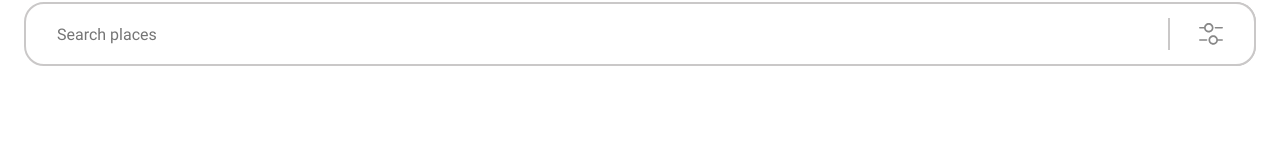
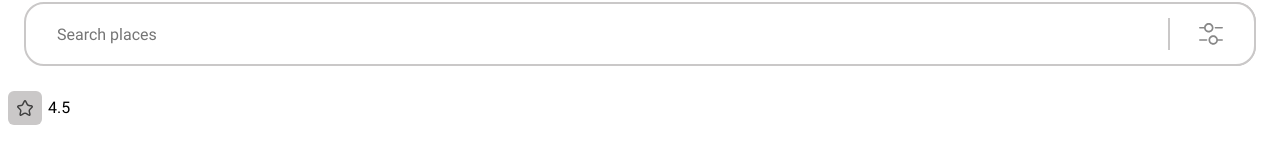
Before and after one commit to NelsonNikan/projeto-modelo, an Angular app: page / in a window 1280 px wide. Shown: the part 536-700 px from the top of the page. Built offline with nearby package versions, Linux system fonts and the light colour scheme.

Commit message:
include new icon component on home page

```diff
--- a/src/app/components/pages/home/home.component.html
+++ b/src/app/components/pages/home/home.component.html
@@ -6,3 +6,4 @@
   [rating]="'0.1'"
 ></app-carousel>
 <app-search-bar></app-search-bar>
+<app-icon imageUrl="star-icon.svg" text="4.5"></app-icon>
```
